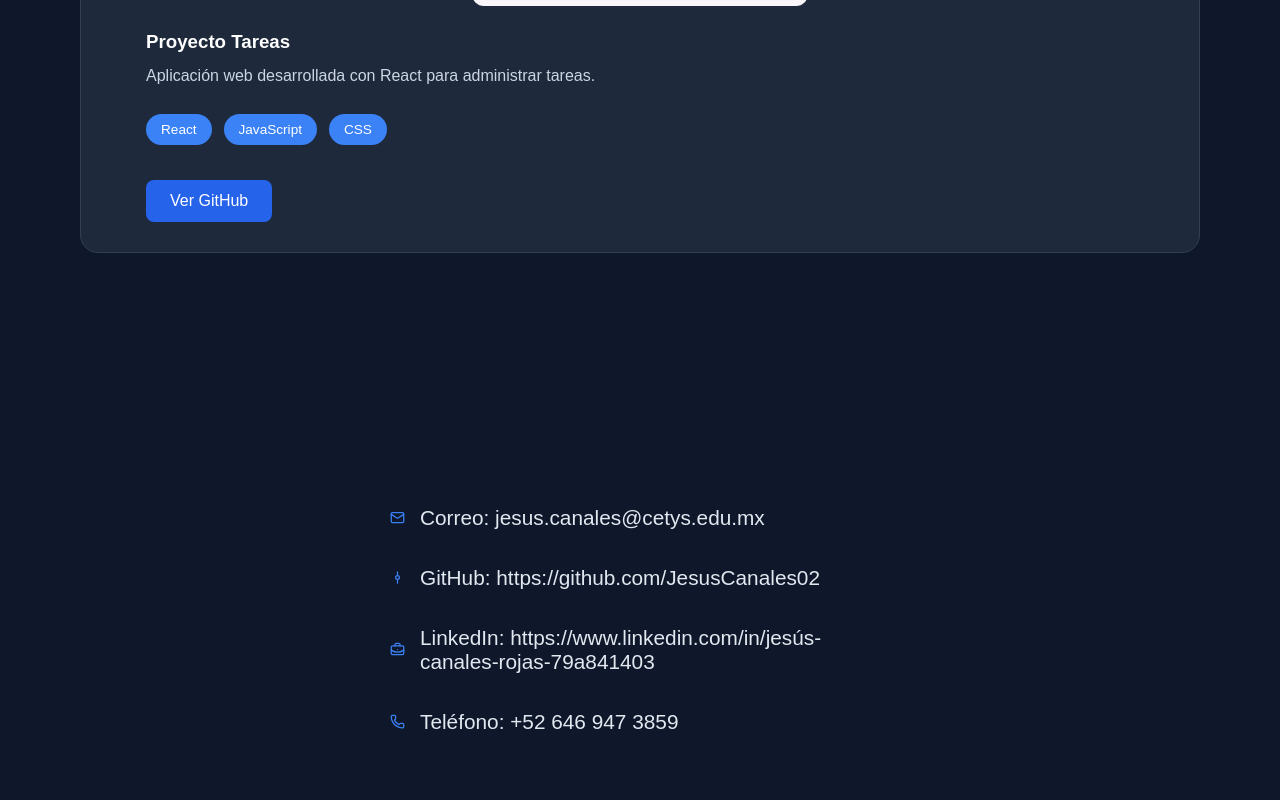
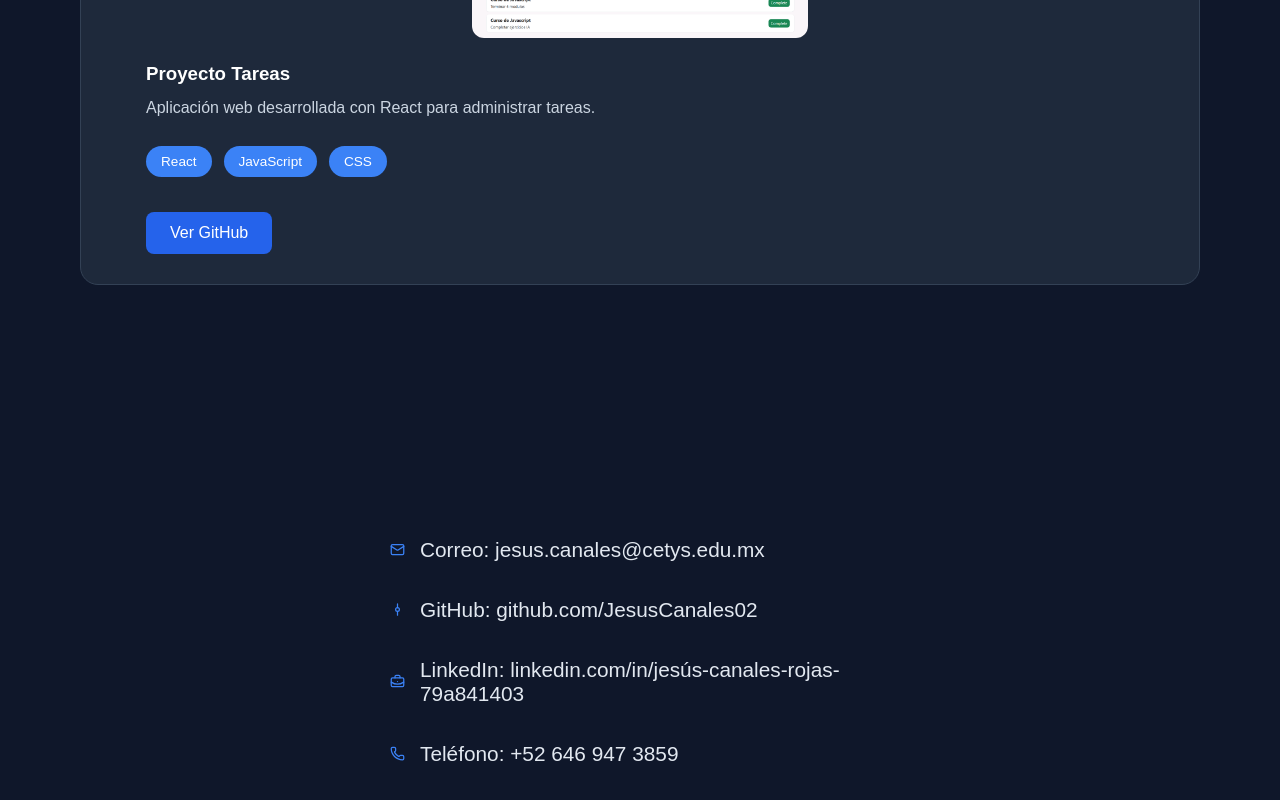
Before and after one commit to JesusCanales02/Portafolio, a React (Vite) app: page / in a window 1280 px wide. Shown: the part 4260-5060 px from the top of the page. Built offline with nearby package versions, Linux system fonts and the light colour scheme.

Commit message:
Págima hecha

```diff
--- a/src/componentes/Contact/Contact.css
+++ b/src/componentes/Contact/Contact.css
@@ -41,9 +41,11 @@
 
     .contact p,
     .contact a {
-        max-width: 100%;
-        overflow-wrap: anywhere;
-        word-break: break-word;
-    }
-
+    color: #cbd5e1;
+    text-decoration: none;
+    transition: 0.3s ease;
 }
+}
+.contact a:hover {
+    color: #3b82f6;
+}
--- a/src/componentes/Contact/Contact.jsx
+++ b/src/componentes/Contact/Contact.jsx
@@ -14,18 +14,34 @@
 
             <p>
     <GitCommitVertical size={15}/>
+
     <span>
-                GitHub:
-                https://github.com/JesusCanales02
+        GitHub:{" "}
+        <a
+            href="https://github.com/JesusCanales02"
+            target="_blank"
+            rel="noopener noreferrer"
+        >
+            github.com/JesusCanales02
+        </a>
     </span>
             </p>
+
             <p>
             <BriefcaseBusiness size={15}/>
+
                 <span>
-                LinkedIn:
-                https://www.linkedin.com/in/jesús-canales-rojas-79a841403
+                    LinkedIn:{" "}
+                <a
+                    href="https://www.linkedin.com/in/jesús-canales-rojas-79a841403"
+                    target="_blank"
+                    rel="noopener noreferrer"
+                >
+                linkedin.com/in/jesús-canales-rojas-79a841403
+                </a>
                 </span>
             </p>
+
             <p>
                 <Phone size={15}/>
                 <span>
--- a/src/data/projects.js
+++ b/src/data/projects.js
@@ -6,7 +6,7 @@
 const projects = [
     {
         id: 1,
-        tittle: "Sistema de requisiciones",
+        title: "Sistema de requisiciones",
         image: requisiciones,
         description: "Sistema web para administrar requisiciones mediante operaciones CRUD.",
         technologies: [
```
Lines whose indentation alone changed are shown as unchanged.
